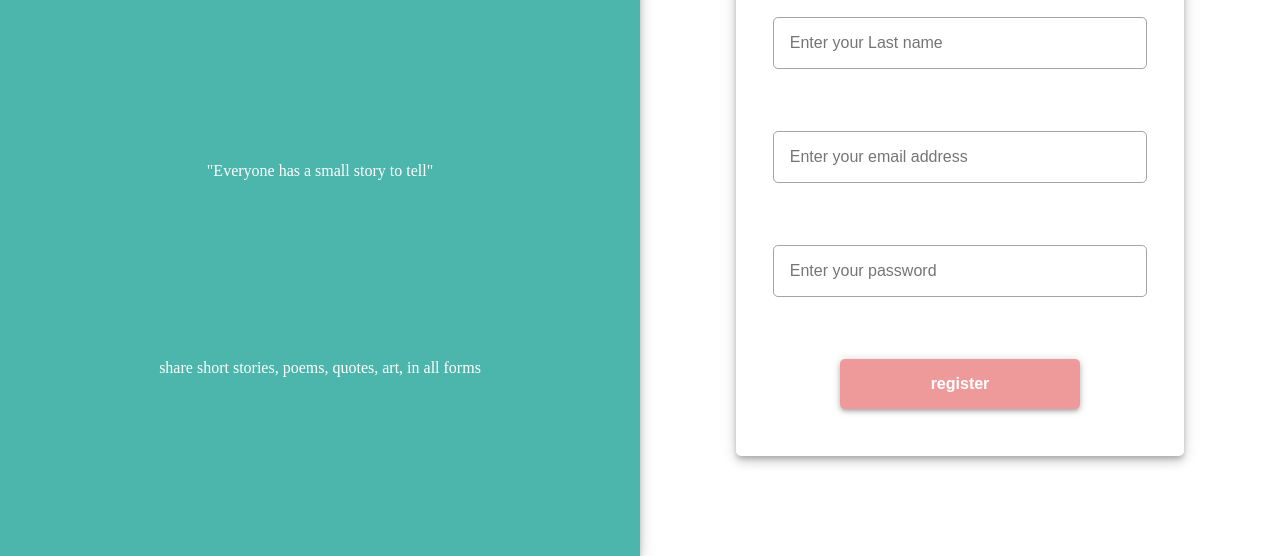
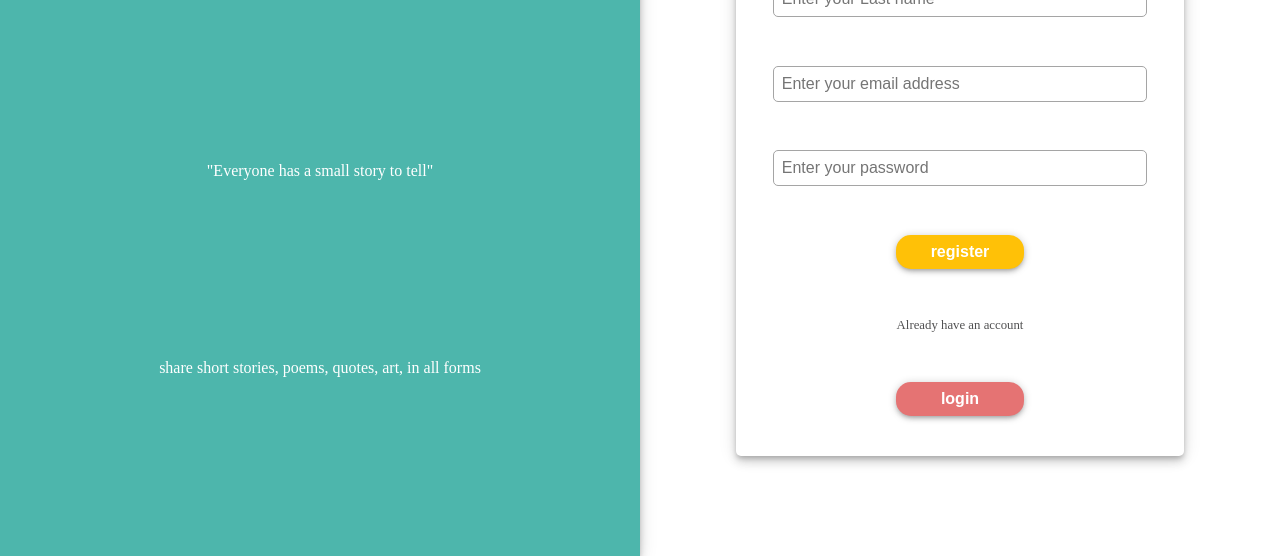
Before and after one commit to NareshModina/pages, a plain HTML site: page index.html in a window 1280 px wide. Shown: the part 244-800 px from the top of the page. Drawn offline with Linux system fonts and the light colour scheme.

Commit message:
adds login button
adds login button and changes colors of the button and hover colors

```diff
--- a/index.html
+++ b/index.html
@@ -16,6 +16,8 @@
                 <input type="email", placeholder="Enter your email address">
                 <input type="password", placeholder="Enter your password">
                 <button id="register-btn">register</button>
+                <span id="account-switch-text">Already have an account</span>
+                <button id = "login-btn">login</button>
             </form>
         </div>
     </body>
--- a/mobile.css
+++ b/mobile.css
@@ -52,7 +52,7 @@ form{
 }
 input{
     width: 100%;
-    padding: 1rem;
+    padding: 0.5rem;
     font-size: 1rem;
     border-radius: 5px;
     border: 1px solid rgb(165, 165, 165);
@@ -62,23 +62,37 @@ input:focus{
     background-color: #ffffff;
 
 }
-#register-btn{
-    width: 15rem;
-    padding: 1rem;
+#register-btn, #login-btn{
+    width: 8rem;
+    padding: 0.5rem;
     font-size: 1rem;
     cursor: pointer;
     border: none;
-    border-radius: 5px;
-    background-color: #EF9A9A;
+    border-radius: 15px;
+    background-color: #FFC107; \\#EF9A9A;
     color: rgb(255, 255, 255);
     font-weight: 900;
     box-shadow: 0 3px 4px 0 rgba(0,0,0,0.14), 0 3px 3px -2px rgba(0,0,0,0.12), 0 1px 8px 0 rgba(0,0,0,0.20);
 }
+
+#login-btn{
+    background-color:#E57373
+}
 #register-btn:hover, :focus{
-    background-color: #E57373;
+    background-color: #FFD54F;
     border: none;
 }
 
+#login-btn:hover, :focus{
+    background-color: #EF9A9A;
+    border: none;
+}
+
+#account-switch-text{
+    font-size: 0.8rem;
+    color: rgb(81, 81, 82);
+
+}
 @media (min-width: 480px) {
     body{
         flex-direction: row;
```
